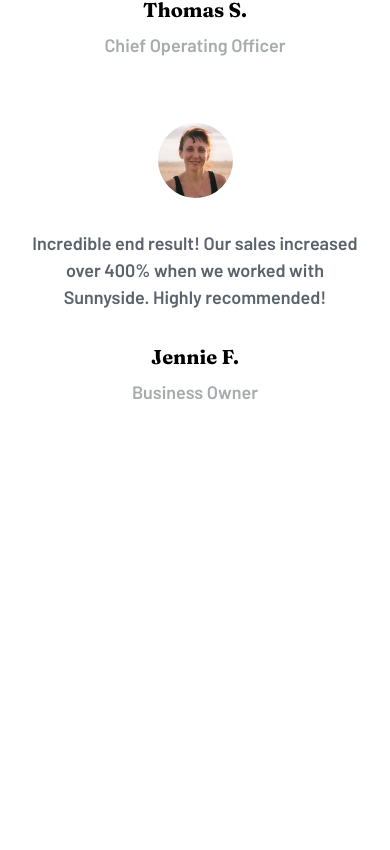
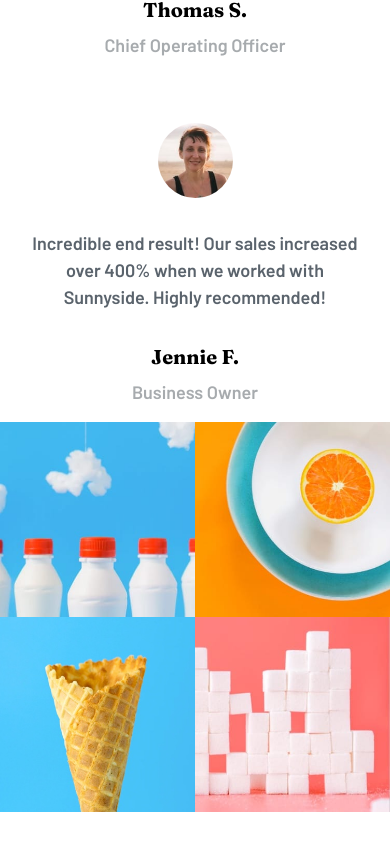
Before and after one commit to ronaldlamdev/sunnyside-react-typescript, a React (Vite) app: page / in a window 390 px wide. Shown: the part 4108-4958 px from the top of the page. Before the commit the page ends 4514 px from the top, so only its background shows below. Built offline with nearby package versions, Linux system fonts and the light colour scheme.

Commit message:
fixed issue with footer component overlapping testimonials in mobile view

```diff
--- a/src/App.tsx
+++ b/src/App.tsx
@@ -1,6 +1,7 @@
 import Header from "./assets/components/Header"
 import Main from "./assets/components/Main"
 import Testimonials from "./assets/components/Testimonials"
+import Footer from "./assets/components/Footer"
 
 const App = () => {
   return (
@@ -8,6 +9,7 @@ const App = () => {
       <Header />
       <Main />
       <Testimonials />
+      <Footer />
     </div>
   )
 }
--- a/src/assets/components/Footer.tsx
+++ b/src/assets/components/Footer.tsx
@@ -10,8 +10,26 @@ import SugarCubeDesktop from '../images/desktop/image-gallery-sugarcubes.jpg'
 
 const Footer = () => {
   return (
-    <div className='w-full'>
-      Footer
+    <div className='w-full h-screen'>
+      <div className='grid w-full grid-cols-2'>
+        <picture>
+          <source srcSet={MilkBottlesDesktop} media="(min-width:565px)"/>
+          <img src={MilkBottlesMobile} alt="milk bottles"/>
+        </picture>
+        <picture>
+          <source srcSet={OrangeDesktop} media="(min-width:565px)"/>
+          <img src={OrangeMobile} alt="milk bottles"/>
+        </picture>
+        <picture>
+          <source srcSet={ConeDesktop} media="(min-width:565px)"/>
+          <img src={ConeMobile} alt="milk bottles"/>
+        </picture>
+        <picture>
+          <source srcSet={SugarCubeDesktop} media="(min-width:565px)"/>
+          <img src={SugarCubeMobile} alt="milk bottles"/>
+        </picture>
+      </div>
+      <div></div>
     </div>
   )
 }
--- a/src/assets/components/Testimonials.tsx
+++ b/src/assets/components/Testimonials.tsx
@@ -3,7 +3,7 @@ import { testimonials } from '../data/data';
 
 const Testimonials = () => {
   return (
-    <div className="w-full flex flex-col h-screen lg:justify-center lg:gap-20 min-[1684px]:mt-40 items-center py-4">
+    <div className="w-full flex flex-col h-fit lg:h-screen lg:justify-center lg:gap-20 min-[1684px]:mt-40 items-center py-4">
       <h1 className='font-["Fraunces"] text-[#a7abae] text-xl lg:text-4xl tracking-[.2rem] px-8'>
         Client Testimonials
       </h1>
```
